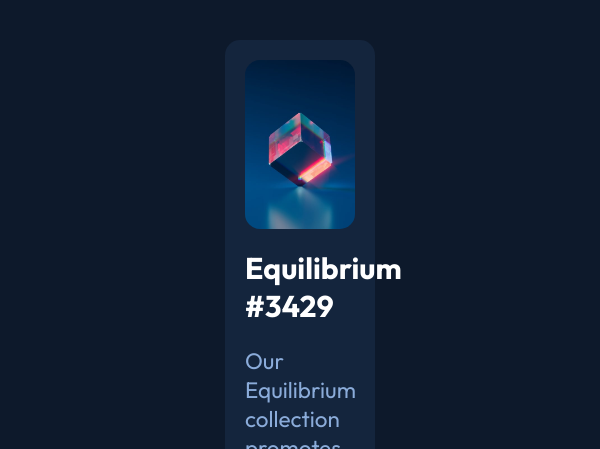
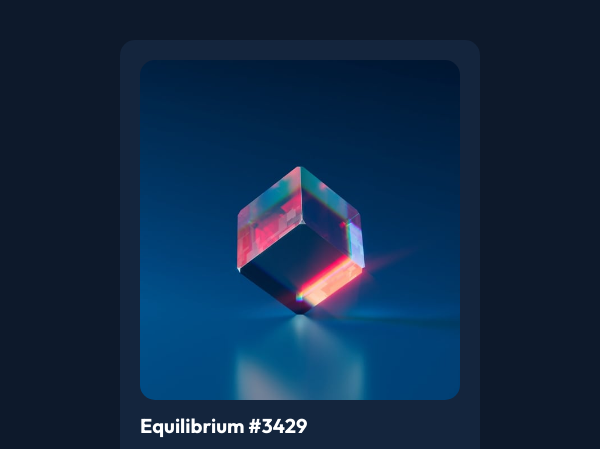
Before and after one commit to ilvdrskn/project4, a plain HTML site: page index.html in a window 600 px wide. Shown: the top 449 px of the page. Drawn offline with Linux system fonts and the light colour scheme.

Commit message:
maked little adaptive

```diff
--- a/style.css
+++ b/style.css
@@ -50,6 +50,7 @@ h1:hover {
     background-size: cover;
     border-radius: inherit;
     position: relative;
+    flex-shrink: 0;
 }
 
 .overlay{
@@ -108,3 +109,17 @@ span:hover {
     color: hsl(178, 100%, 50%);
     cursor: pointer;
 }
+
+@media screen and (max-width:600px) and (min-width: 400px) {
+    .cardholder{
+        flex-basis: 60%;
+    }
+
+    .picholder{
+        flex-shrink: 1;
+    }
+
+    body{
+        font-size: 10px;
+    }
+}
```
